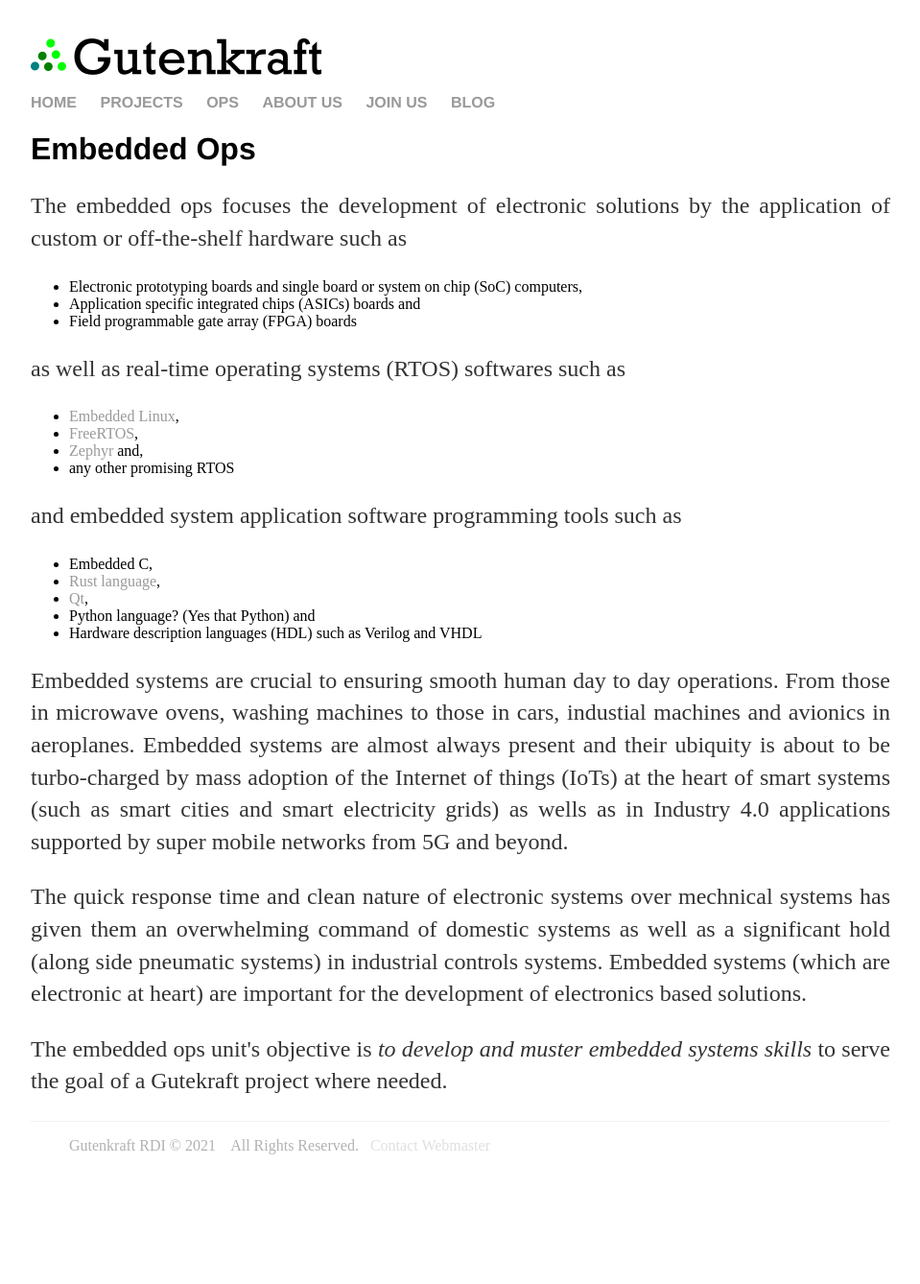
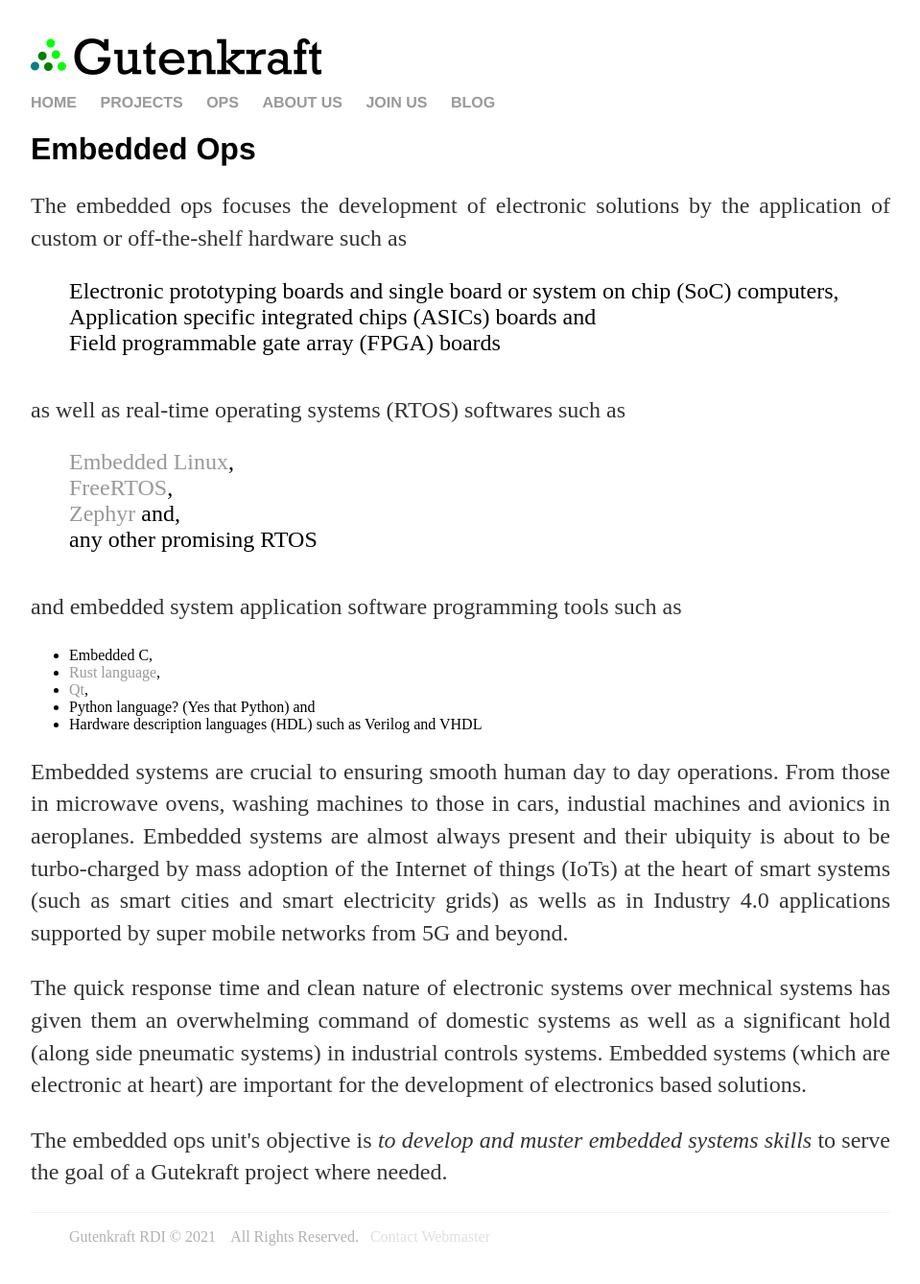
Before and after one commit to oferonmi/datafilik.github.io, a Jekyll site: the page built from ops/embed_op/index.html, in a window 1280 px wide. Shown: the whole page at 96% size, without its empty margins (160-1119 px from the left). Built offline with Jekyll 4.4.1, drawn with Linux system fonts in a browser that asks for light colours; before the commit the page ends 1243 px from its top, so only the background shows below that.

Commit message:
content update

```diff
--- a/css/main.css
+++ b/css/main.css
@@ -56,11 +56,11 @@
     list-style: none;
 }
 
-ul.ops {
+ul.ops,  ul.embedtools {
     margin: 20px auto 40px;
     font-size: 1.5em;
 }
 
-ul.ops li {
+ul.ops li, ul.embedtools li {
     list-style: none;
 }
--- a/ops/embed_op/index.html
+++ b/ops/embed_op/index.html
@@ -9,7 +9,7 @@
         The  embedded ops focuses the development of electronic solutions by the application of custom or off-the-shelf hardware such as
     </p>
 
-    <ul>
+    <ul class = "embedtools">
         <li>Electronic prototyping boards and single board or system on chip (SoC) computers,</li>
         <li>Application specific integrated chips (ASICs) boards and</li>
         <li>Field programmable gate array (FPGA) boards</li>
@@ -19,7 +19,7 @@
         as well as real-time operating systems (RTOS) softwares such as
     </p>
 
-    <ul>
+    <ul class = "embedtools">
         <li><a href="https://elinux.org/Main_Page">Embedded Linux</a>,</li>
         <li><a href="https://www.freertos.org/index.html">FreeRTOS</a>,</li>
         <li><a href="https://www.zephyrproject.org/">Zephyr</a> and,</li>
```
